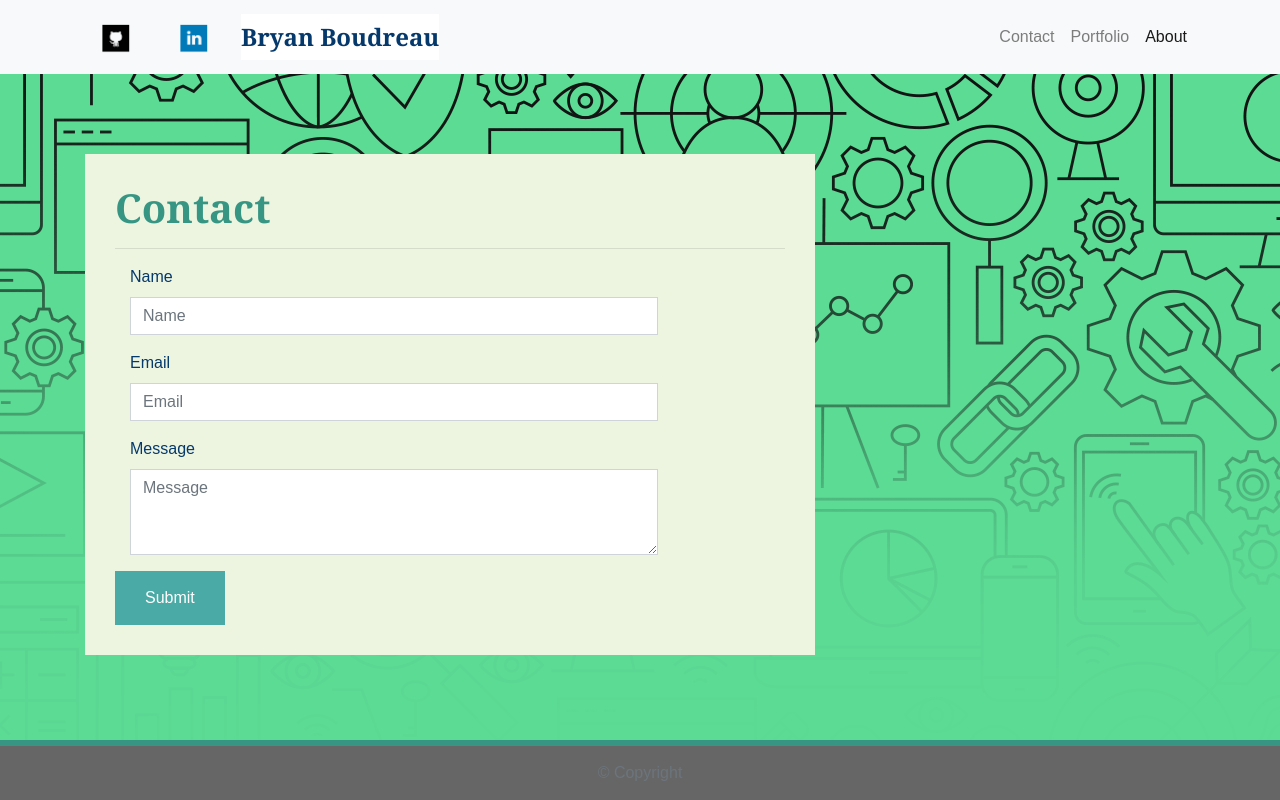
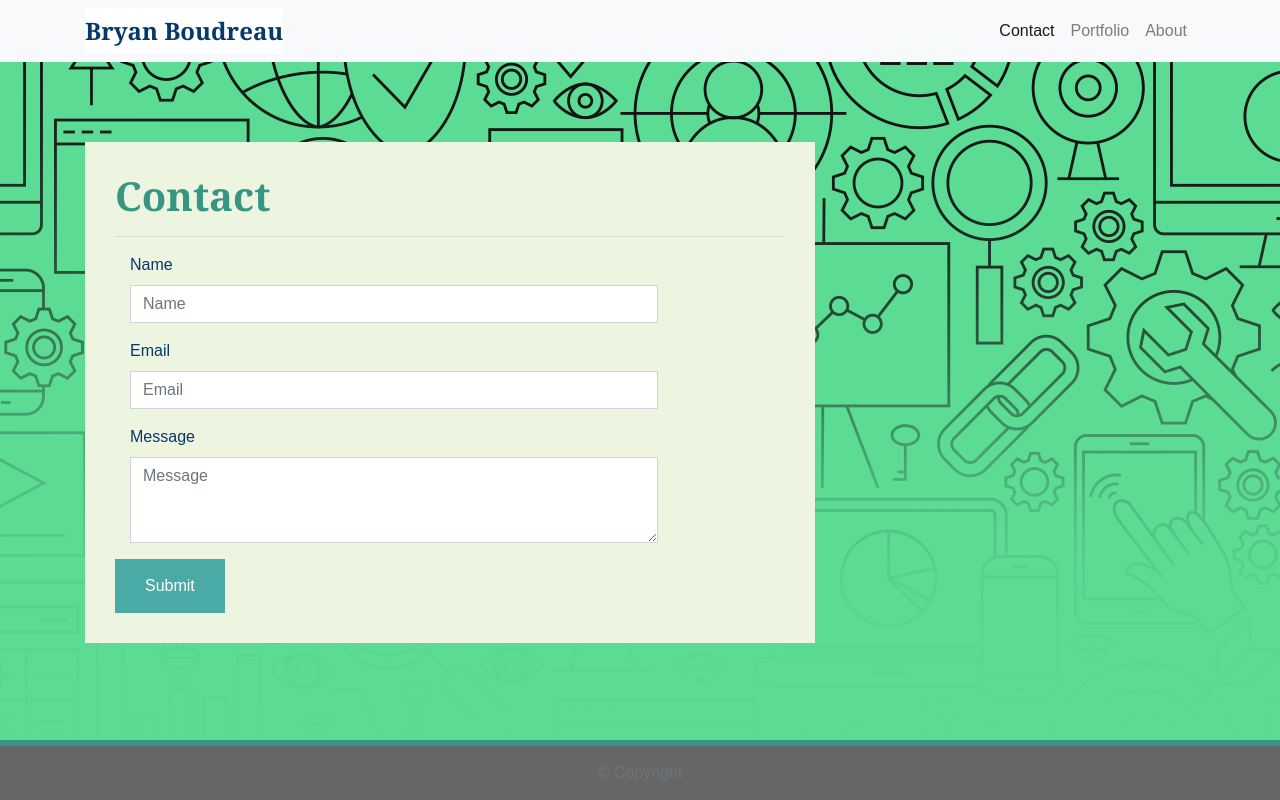
Before and after one commit to boudreau14/Homework2-ResponsivePortfolio, a plain HTML site: page contact.html in a window 1280 px wide. Drawn offline with nearby package versions, Linux system fonts and the light colour scheme.

```diff
--- a/contact.html
+++ b/contact.html
@@ -7,7 +7,7 @@
   <meta name="viewport" content="width=device-width, initial-scale=1.0">
   <meta http-equiv="X-UA-Compatible" content="ie=edge">
 
-  <title>Bootstrap Basic Portfolio</title>
+  <title>Web Portfolio</title>
 
   <!-- Boostrap Stylesheet -->
   <link rel="stylesheet" href="https://maxcdn.bootstrapcdn.com/bootstrap/4.0.0/css/bootstrap.min.css">
@@ -21,18 +21,6 @@
 
   <nav class="navbar navbar-expand-lg navbar-light bg-light">
     <div class="container">
-      <!-- Github Button-->
-      <nav class="navbar navbar-light bg-light">
-        <a class="navbar-brand" href="https://github.com/boudreau14" target="_blank">
-          <img src="assets/imgs/github.png" width="30" height="30" alt="">
-        </a>
-      </nav>
-      <!-- Linkedin Button -->
-      <nav class="navbar navbar-light bg-light">
-        <a class="navbar-brand" href="https://www.linkedin.com/in/bryan-boudreau-9503697/" target="_blank">
-          <img src="assets/imgs/linkedin.png" width="30" height="30" alt="">
-        </a>
-      </nav>
       <!-- Brand and toggle get grouped for better mobile display -->
       <a class="navbar-brand" href="index.html" id="logo">Bryan Boudreau</a>
       <button class="navbar-toggler" type="button" data-toggle="collapse" data-target="#navbarTogglerDemo01"
@@ -43,12 +31,12 @@
       <div class="collapse navbar-collapse" id="navbarTogglerDemo01">
         <ul class="navbar-nav ml-auto mt-2 mt-lg-0">
           <li class="nav-item">
-            <a class="nav-link" href="contact.html">Contact</a>
+            <a class="nav-link active" href="contact.html">Contact</a>
           </li>
           <li class="nav-item">
             <a class="nav-link" href="portfolio.html">Portfolio</a>
           </li>
-          <li class="nav-item active">
+          <li class="nav-item">
             <a class="nav-link" href="index.html">About</a>
           </li>
         </ul>
```
Also changed, not shown: index.html (+3 -15 lines), portfolio.html (+3 -15 lines).
